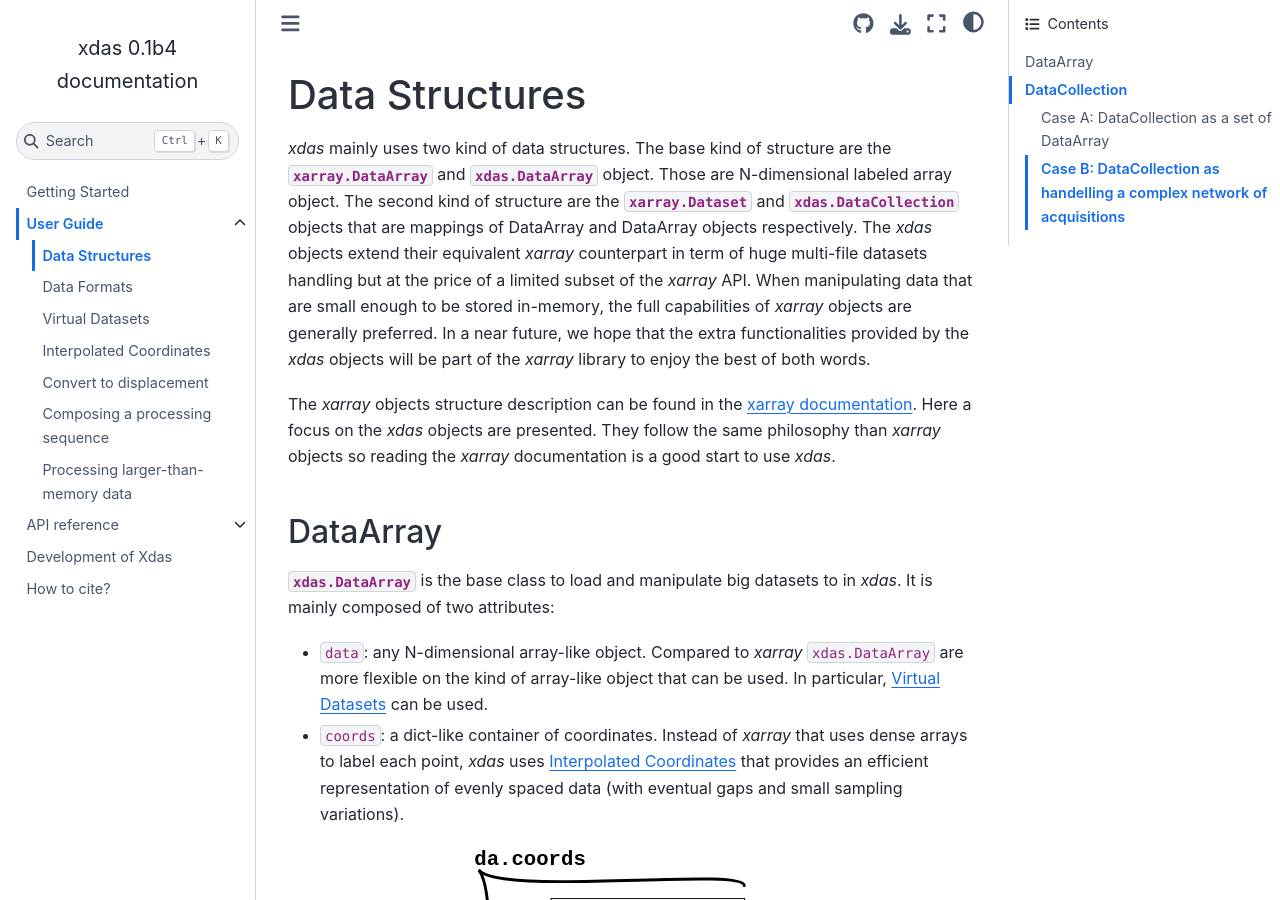
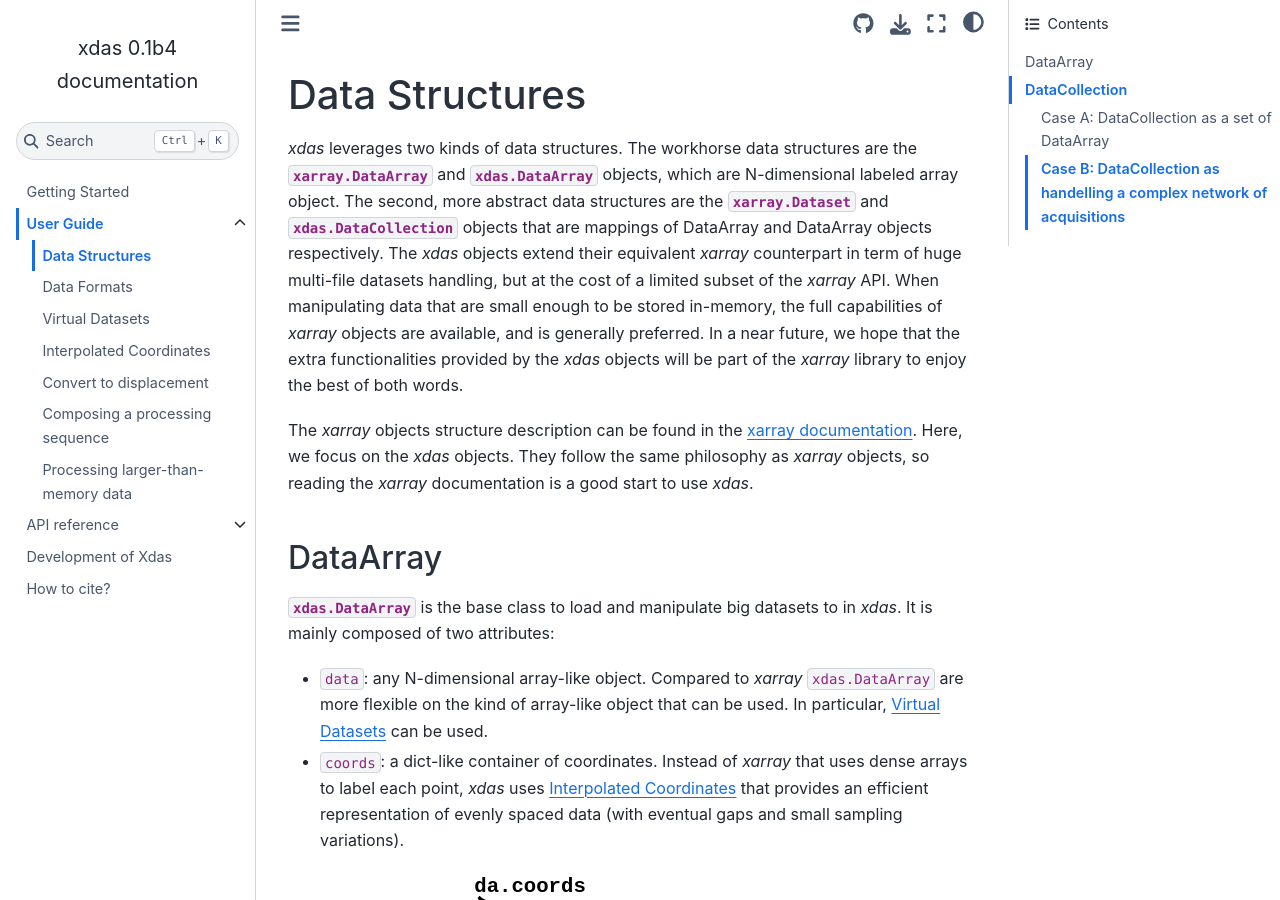
Before and after one commit to xdas-dev/xdas, a Sphinx documentation site: the page built from docs/user-guide/data-structures.md, in a window 1280 px wide and 900 px high. Built offline with Sphinx 7.4.7 and the Sphinx Book theme 1.1.4, drawn with Linux system fonts in a browser that asks for light colours; cross-references to code outside the pages are shown as plain code.

Commit message:
docs: started rephrasing a bit

```diff
--- a/docs/user-guide/data-structures.md
+++ b/docs/user-guide/data-structures.md
@@ -13,22 +13,22 @@ os.chdir("../_data")
 
 # Data Structures
 
-*xdas* mainly uses two kind of data structures. The base kind of structure are the
-{py:class}`xarray.DataArray` and {py:class}`xdas.DataArray` object. Those are
-N-dimensional labeled array object. The second kind of structure are the
+*xdas* leverages two kinds of data structures. The workhorse data structures are the
+{py:class}`xarray.DataArray` and {py:class}`xdas.DataArray` objects, which are
+N-dimensional labeled array object. The second, more abstract data structures are the
 {py:class}`xarray.Dataset` and {py:class}`xdas.DataCollection` objects that are
 mappings of DataArray and DataArray objects respectively. The *xdas* objects extend
-their equivalent *xarray* counterpart in term of huge multi-file datasets handling but
-at the price of a limited subset of the *xarray* API. When manipulating data that are
-small enough to be stored in-memory, the full capabilities of *xarray* objects are
+their equivalent *xarray* counterpart in term of huge multi-file datasets handling, but
+at the cost of a limited subset of the *xarray* API. When manipulating data that are
+small enough to be stored in-memory, the full capabilities of *xarray* objects are available, and is
 generally preferred. In a near future, we hope that the extra functionalities provided
 by the *xdas* objects will be part of the *xarray* library to enjoy the best of both
 words.
 
 The *xarray* objects structure description can be found in the
 [xarray documentation](https://docs.xarray.dev/en/stable/user-guide/data-structures.html).
-Here a focus on the *xdas* objects are presented. They follow the same philosophy than
-*xarray* objects so reading the *xarray* documentation is a good start to use *xdas*.
+Here, we focus on the *xdas* objects. They follow the same philosophy as
+*xarray* objects, so reading the *xarray* documentation is a good start to use *xdas*.
 
 ## DataArray
 
--- a/xdas/__init__.py
+++ b/xdas/__init__.py
@@ -13,6 +13,8 @@ from .core.datacollection import DataCollection, DataMapping, DataSequence
 from .core.methods import *
 from .core.routines import (
     asdataarray,
+    combine_by_coords,
+    combine_by_field,
     concatenate,
     open_dataarray,
     open_datacollection,
@@ -20,6 +22,4 @@ from .core.routines import (
     open_mfdatacollection,
     open_mfdatatree,
     split,
-    combine_by_field,
-    combine_by_coords
 )
```
Also changed, not shown: README.md (+12 -2 lines), docs/index.md (+7 -5 lines).
